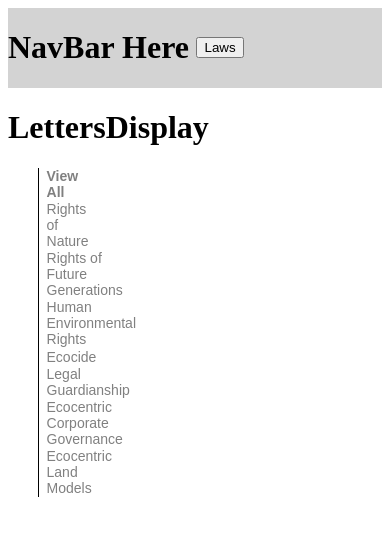
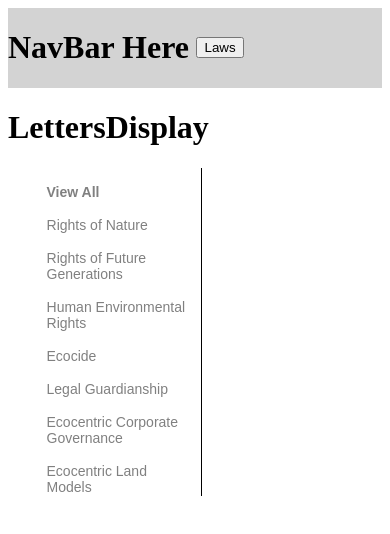
Before and after one commit to cornellh4i/earth-law-center, a React (Create React App) app in the folder client/: page /letters in a window 390 px wide. Shown: the top 534 px of the page. Built offline with nearby package versions, Linux system fonts and the light colour scheme.

Commit message:
fixed responsive design

```diff
--- a/client/src/components/CategorySideBar/CategorySideBar.css
+++ b/client/src/components/CategorySideBar/CategorySideBar.css
@@ -2,7 +2,8 @@
   list-style-type: none;
 }
 .sidebar-container {
-  max-width: 10%;
+  width: 10%;
+  min-width: 200px;
   height: 100%;
   margin-left: -2%;
   border-right: solid;
```
